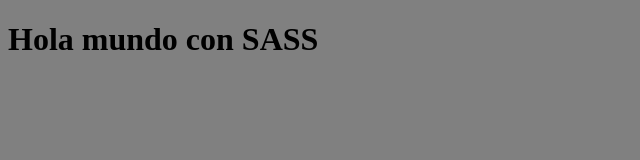
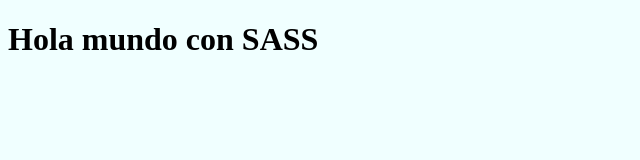
Before and after one commit to hxhdevs/festival, a website: page index.html in a window 1280 px wide. Shown: the whole page, without its empty margins (0-640 px from the left). Drawn offline with Linux system fonts and the light colour scheme.

Commit message:
Habilitando modo Watch a SASS checar detalles en README.md

```diff
--- a/package.json
+++ b/package.json
@@ -4,7 +4,7 @@
   "description": "SASS y NPM",
   "main": "index.js",
   "scripts": {
-    "sass":"sass src/scss:build/css",
+    "sass":"sass --watch src/scss:build/css",
     "test": "echo \"Error: no test specified\" && exit 1"
   },
   "repository": {
--- a/src/scss/app.scss
+++ b/src/scss/app.scss
@@ -1,3 +1,3 @@
 body{
-    background-color: gray;
+    background-color: azure;
 }
```
Also changed, not shown: README.md, build/css/app.css.
